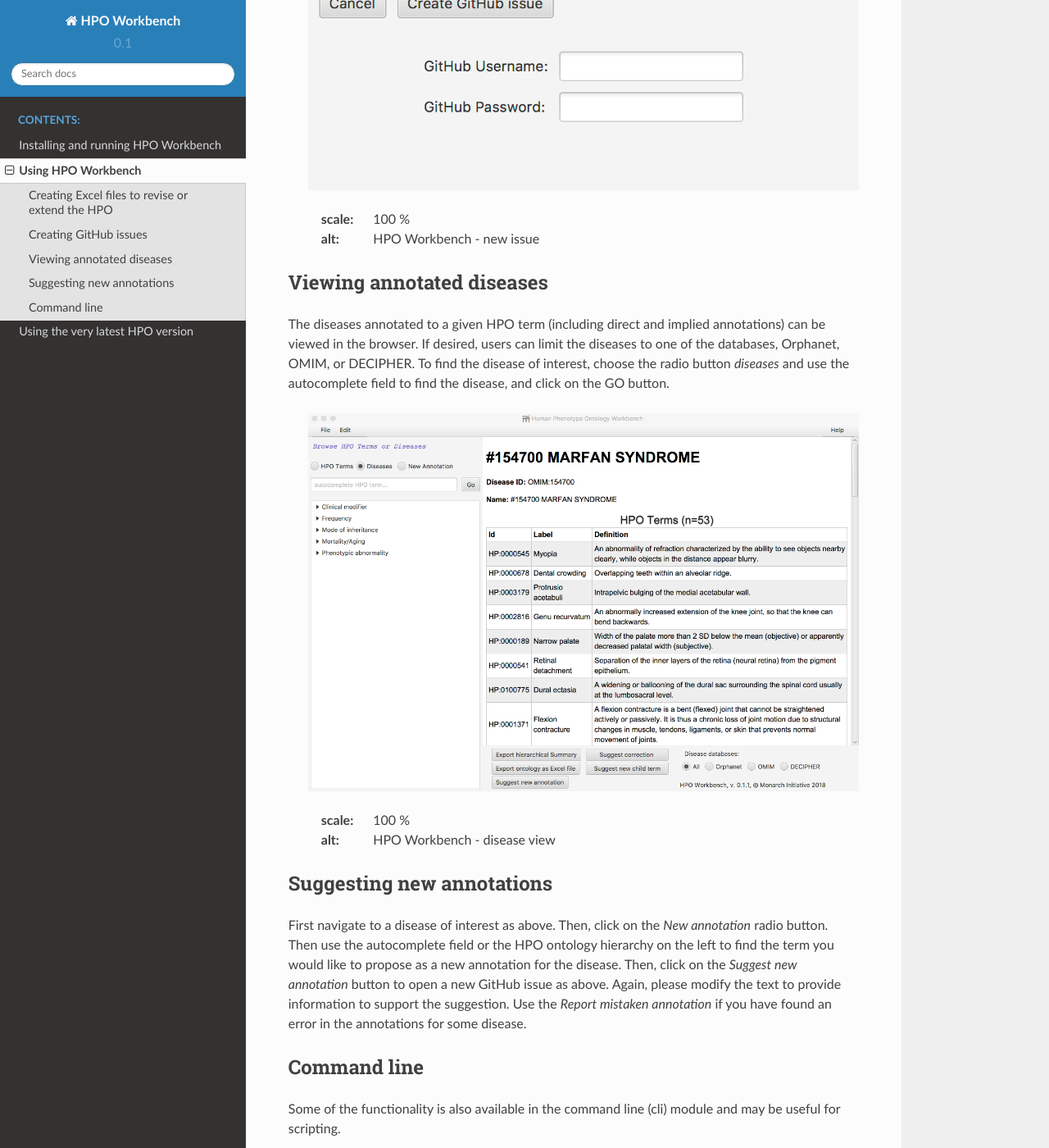
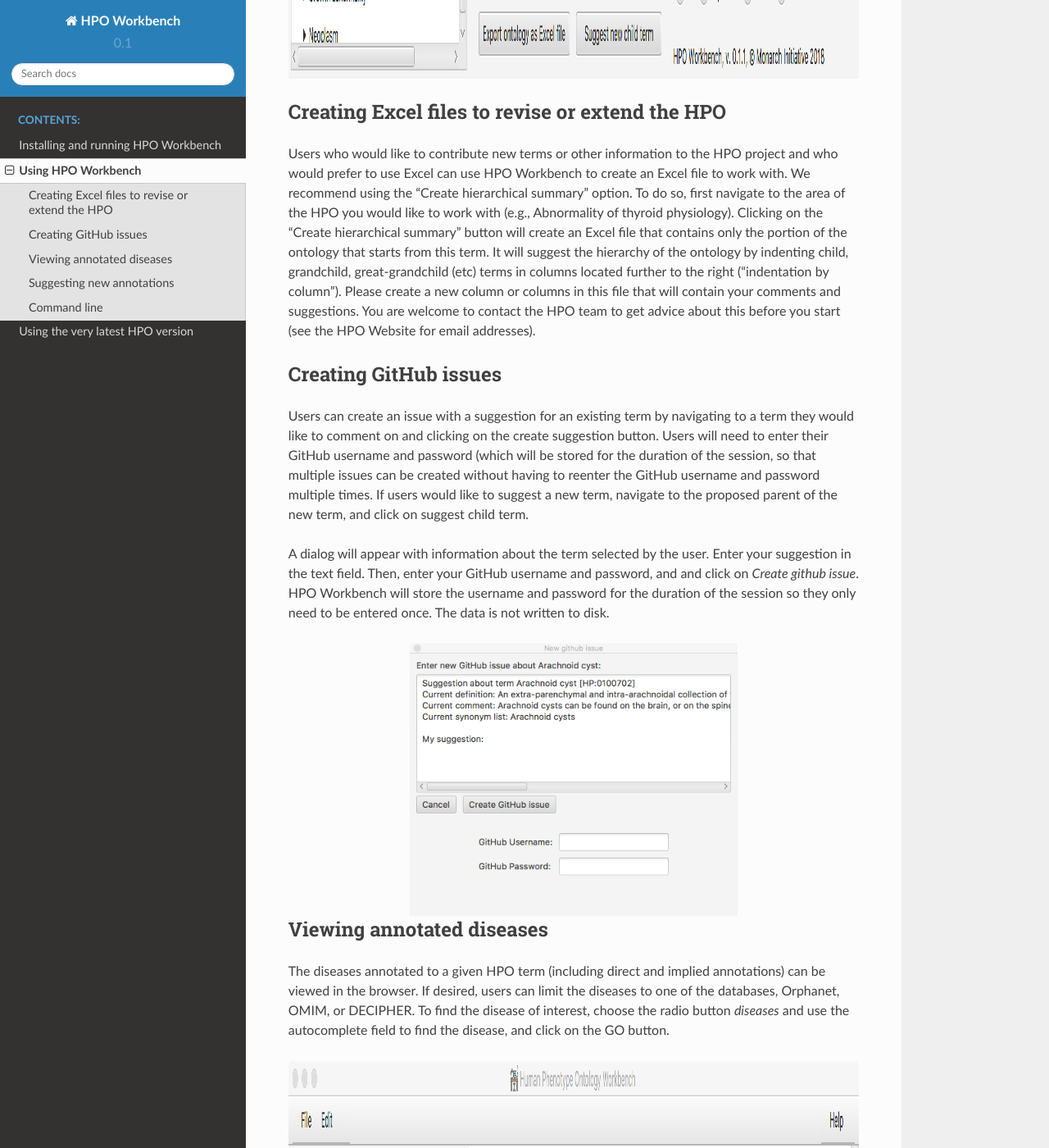
Before and after one commit to TheJacksonLaboratory/HPOworkbench, a Sphinx documentation site: the page built from docs/usage.rst, in a window 1280 px wide and 1400 px high, scrolled down 1828 px. Shown: the whole window at 82% size. Built offline with Sphinx 7.4.7 and the Read the Docs theme 2.0.0, drawn with Linux system fonts in a browser that asks for light colours; pages that are not in the unit, such as notebooks, are missing from menus; some of the changed text lies outside the part shown.

Commit message:
fixing image format

```diff
--- a/docs/latest.rst
+++ b/docs/latest.rst
@@ -51,10 +51,10 @@
 HPO Workbench.
 
 
-    .. figure:: img/importLocalHpObo.png
-    :scale: 20 %
-    :alt: HPO Workbench - import local hp.obo
-
+.. figure:: img/importLocalHpObo.png
+  :scale: 100 %
+  :alt: HPO Workbench - import local hp.obo
+  :align: center
 
 After this, the browsing functions of HPO Workbench will use the new version of ``hp.obo`` (for the current session
 only).
--- a/docs/usage.rst
+++ b/docs/usage.rst
@@ -7,12 +7,9 @@
 for the term. If any diseases in the HPO corpus are annotated to
 the term, a list of the diseases will be displayed.
 
-
-
-
-    .. figure:: img/HPOworkbench.png
-    :scale: 100 %
-    :alt: HPO Workbench - browsing
+.. figure:: img/HPOworkbench.png
+  :scale: 100 %
+  :alt: HPO Workbench - browsing
 
 
 Creating Excel files to revise or extend the HPO
@@ -47,9 +44,10 @@
 entered once. The data is not written to disk.
 
 
-    .. figure:: img/GitHubNewIssue.png
-    :scale: 100 %
-    :alt: HPO Workbench - new issue
+.. figure:: img/GitHubNewIssue.png
+  :scale: 40 %
+  :align: center
+  :alt: HPO Workbench - new issue
 
 
 
@@ -61,9 +59,9 @@
 To find the disease of interest, choose the radio button *diseases* and use the autocomplete field
 to find the disease, and click on the GO button.
 
-    .. figure:: img/HPOworkbenchDiseaseView.png
-    :scale: 100 %
-    :alt: HPO Workbench - disease view
+.. figure:: img/HPOworkbenchDiseaseView.png
+  :scale: 100 %
+  :alt: HPO Workbench - disease view
 
 
 Suggesting new annotations
```
